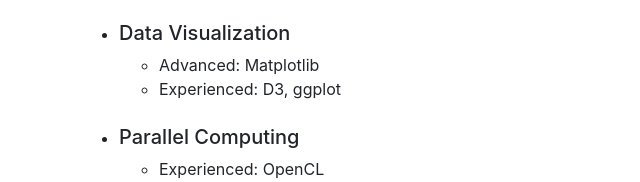
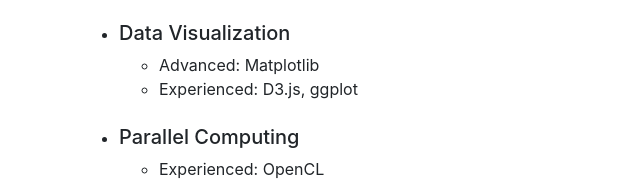
Before and after one commit to haekyu/haekyu.github.io, a website with bundled scripts: page index.html in a window 1280 px wide. Shown: the part 4399-4581 px from the top of the page, 241-881 px from the left. Built offline with nearby package versions, Linux system fonts and the light colour scheme; some icons are missing; a web font is replaced by a local one.

Commit message:
D3 -> D3.js

```diff
--- a/index.html
+++ b/index.html
@@ -666,7 +666,7 @@
               <h5>Data Visualization</h5>
               <ul>
                 <li>Advanced: Matplotlib</li>
-                <li>Experienced: D3, ggplot</li>
+                <li>Experienced: D3.js, ggplot</li>
               </ul>
             </li>
             <br>
```
